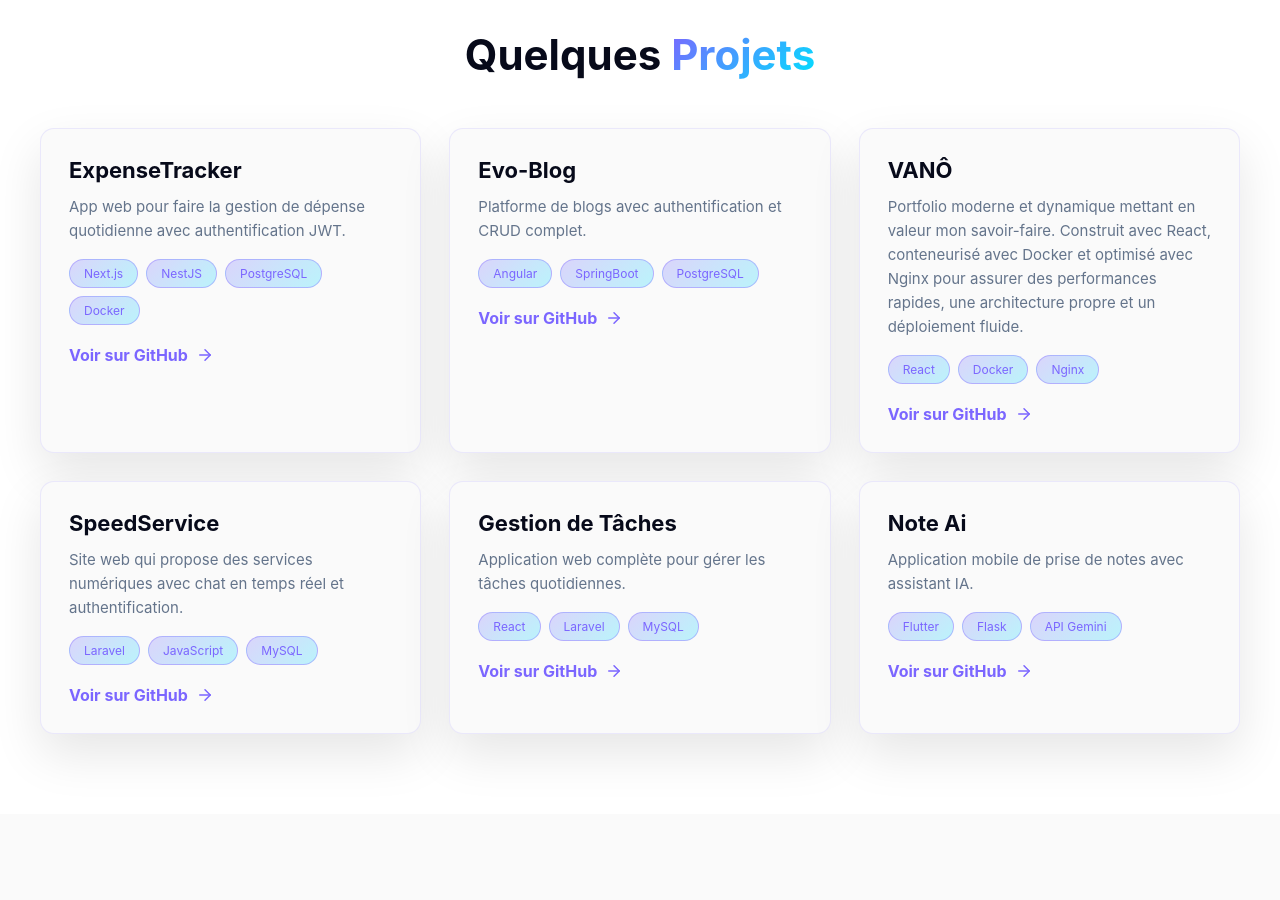
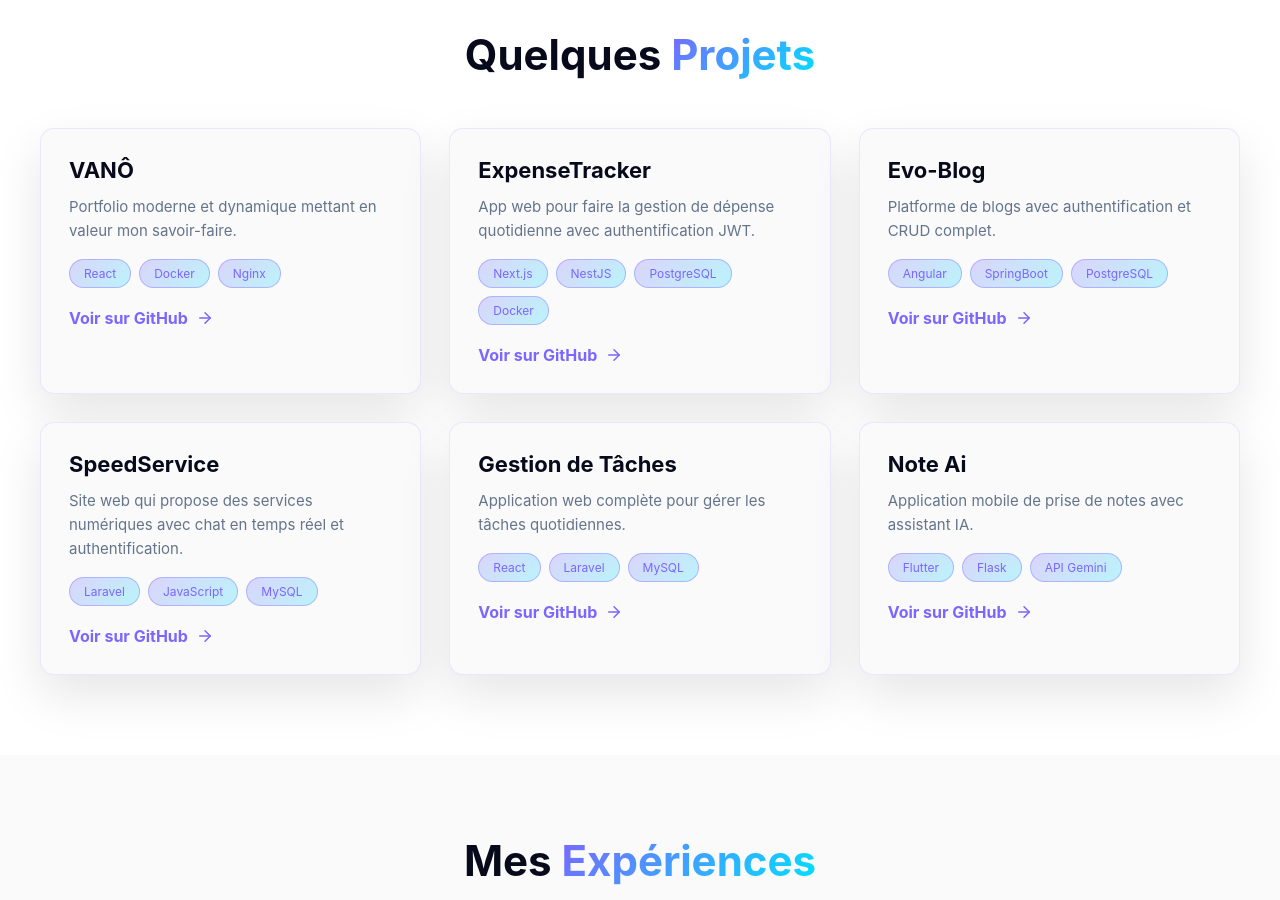
Before and after one commit to Sylvano96/MonPortfolio, a React (Vite) app: page / in a window 1280 px wide. Shown: the part 3840-4740 px from the top of the page. Built offline with nearby package versions, Linux system fonts and the light colour scheme.

Commit message:
Mis à jour

```diff
--- a/src/App.jsx
+++ b/src/App.jsx
@@ -968,6 +968,12 @@ function Projects() {
   const { theme } = useTheme();
 
   const projects = [
+     {
+      name: 'VANÔ',
+      desc: 'Portfolio moderne et dynamique mettant en valeur mon savoir-faire.',
+      tech: ['React', 'Docker', 'Nginx'],
+      link: 'https://github.com/Sylvano96/MonPortfolio'
+    },
     {
       name: 'ExpenseTracker',
       desc: 'App web pour faire la gestion de dépense quotidienne avec authentification JWT.',
@@ -979,12 +985,6 @@ function Projects() {
       desc: 'Platforme de blogs avec authentification et CRUD complet.',
       tech: ['Angular', 'SpringBoot', 'PostgreSQL'],
       link: 'https://github.com/Sylvano96/EvoBlog'
-    },
-    {
-      name: 'VANÔ',
-      desc: 'Portfolio moderne et dynamique mettant en valeur mon savoir-faire. Construit avec React, conteneurisé avec Docker et optimisé avec Nginx pour assurer des performances rapides, une architecture propre et un déploiement fluide.',
-      tech: ['React', 'Docker', 'Nginx'],
-      link: 'https://github.com/Sylvano96/MonPortfolio'
     },
     {
       name: 'SpeedService',
```
